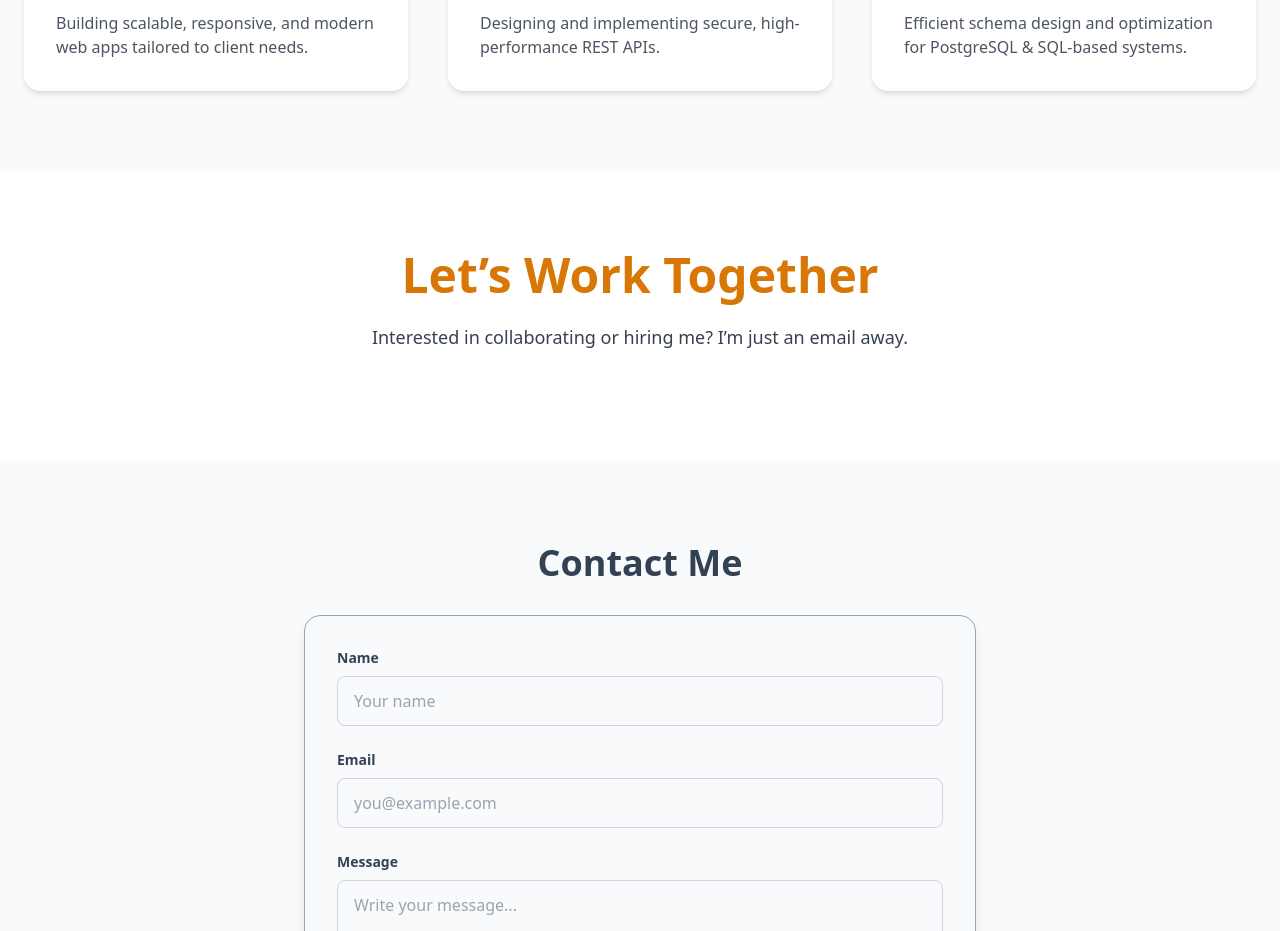
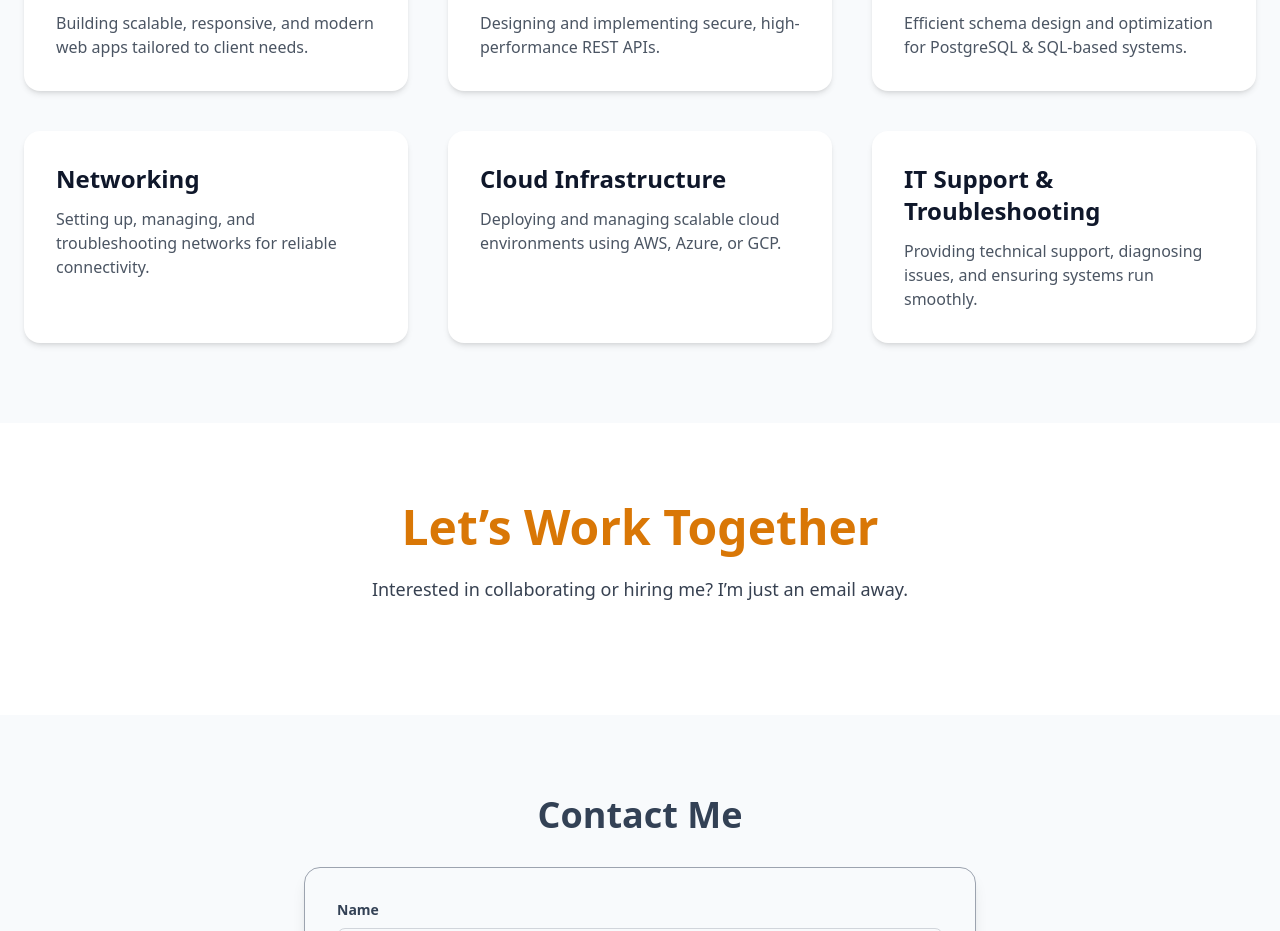
Before and after one commit to ChileKasoka/porfolio-vue, a Vue app: page / in a window 1280 px wide. Shown: the part 2822-3753 px from the top of the page. Built offline with nearby package versions, Linux system fonts and the light colour scheme; a web font is replaced by a local one.

Commit message:
Added more services

```diff
--- a/src/views/HomeView.vue
+++ b/src/views/HomeView.vue
@@ -286,10 +286,32 @@ const skills = [
 ];
 
 const services = [
-  { title: "Web Development", description: "Building scalable, responsive, and modern web apps tailored to client needs." },
-  { title: "Backend APIs", description: "Designing and implementing secure, high-performance REST APIs." },
-  { title: "Database Design", description: "Efficient schema design and optimization for PostgreSQL & SQL-based systems." },
+  {
+    title: "Web Development",
+    description: "Building scalable, responsive, and modern web apps tailored to client needs."
+  },
+  {
+    title: "Backend APIs",
+    description: "Designing and implementing secure, high-performance REST APIs."
+  },
+  {
+    title: "Database Design",
+    description: "Efficient schema design and optimization for PostgreSQL & SQL-based systems."
+  },
+  {
+    title: "Networking",
+    description: "Setting up, managing, and troubleshooting networks for reliable connectivity."
+  },
+  {
+    title: "Cloud Infrastructure",
+    description: "Deploying and managing scalable cloud environments using AWS, Azure, or GCP."
+  },
+  {
+    title: "IT Support & Troubleshooting",
+    description: "Providing technical support, diagnosing issues, and ensuring systems run smoothly."
+  }
 ];
+
 
 const animateCounter = (id, target) => {
   let count = 0;
```
